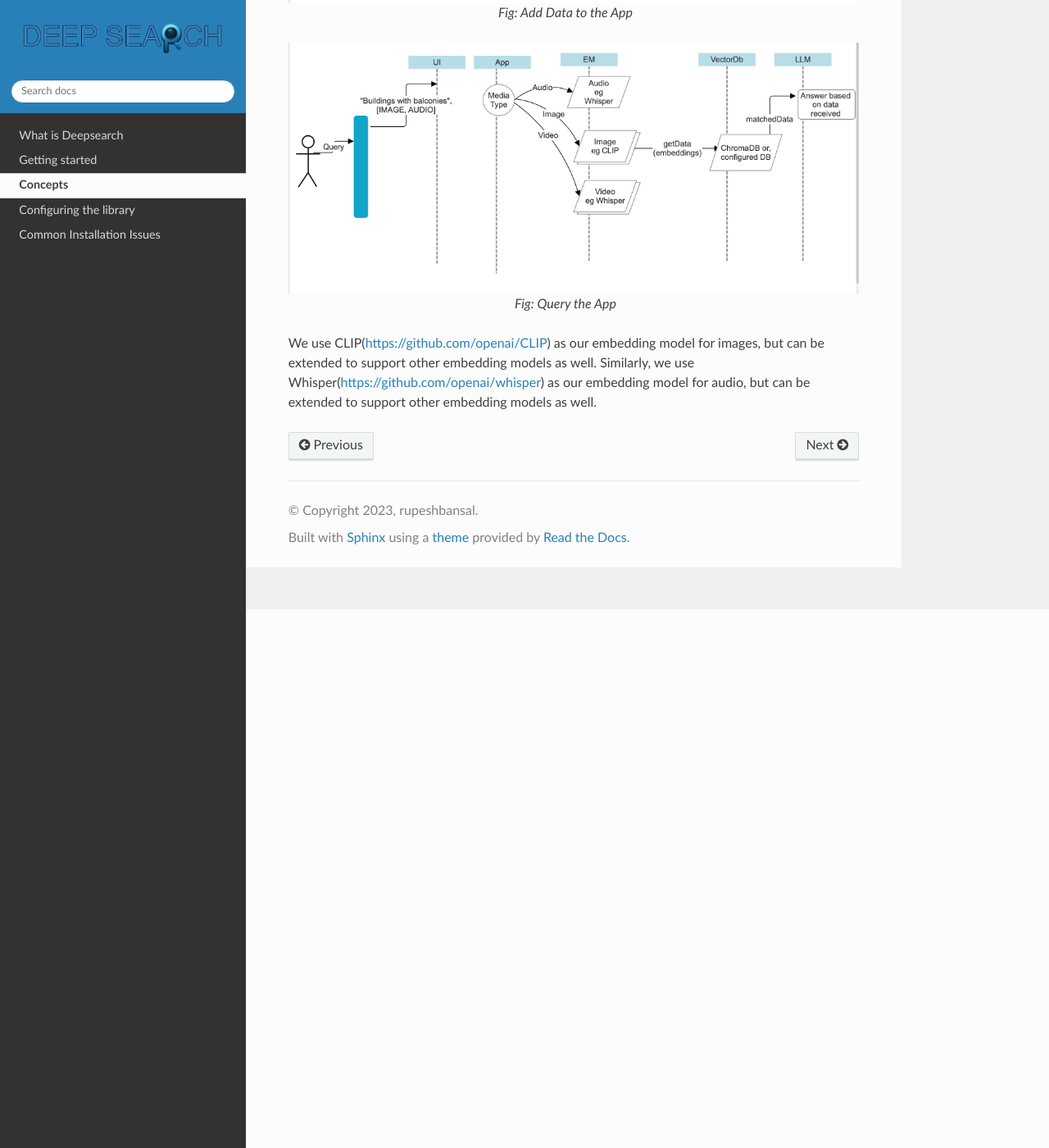
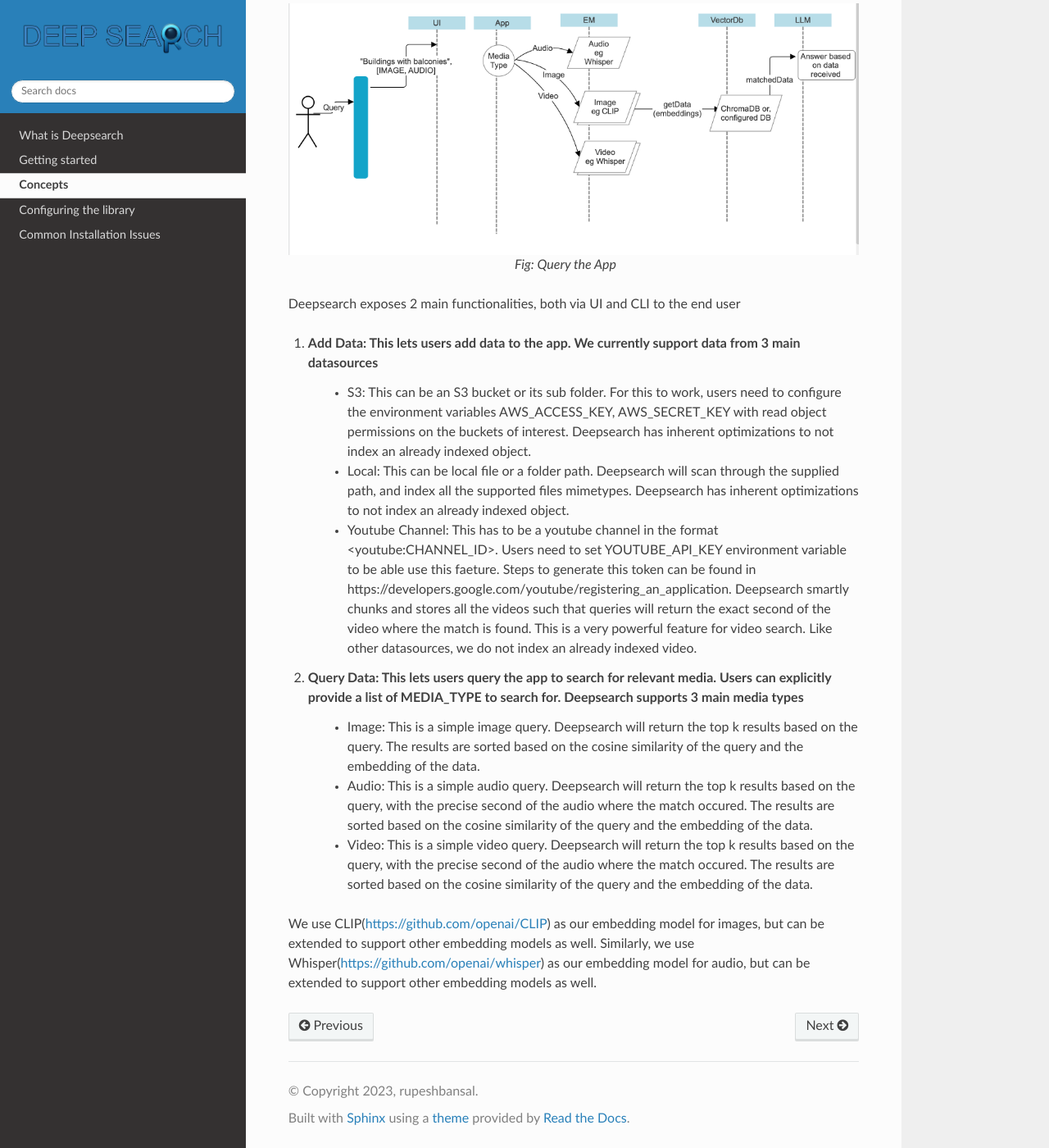
Before and after one commit to deepsearch-ai/deepsearch, a Sphinx documentation site: the page built from docs/concepts.rst, in a window 1280 px wide and 1400 px high, scrolled down 657 px. Shown: the whole window at 82% size. Built offline with Sphinx 7.4.7 and the Read the Docs theme 2.0.0, drawn with Linux system fonts in a browser that asks for light colours; some of the changed text lies outside the part shown.

Commit message:
Enhanced docs

```diff
--- a/docs/concepts.rst
+++ b/docs/concepts.rst
@@ -1,6 +1,7 @@
 Fundamentals
 ======================================
-   We are a multimodal RAG Application that generates embeddings based on the datatype. We also auto generate captions for the images for improved accuracy. All parts of the model are configurable.
+
+We are a multimodal RAG Application that generates embeddings based on the datatype. We also auto generate captions for the images for improved accuracy. All parts of the model are configurable.
 The sequence diagrams below explain the various steps of computation:
 
 
@@ -16,6 +17,16 @@ The sequence diagrams below explain the various steps of computation:
 
    Fig: Query the App
 
+Deepsearch exposes 2 main functionalities, both via UI and CLI to the end user
+
+#. Add Data: This lets users add data to the app. We currently support data from 3 main datasources
+    * S3: This can be an S3 bucket or its sub folder. For this to work, users need to configure the environment variables AWS_ACCESS_KEY, AWS_SECRET_KEY with read object permissions on the buckets of interest. Deepsearch has inherent optimizations to not index an already indexed object.
+    * Local: This can be local file or a folder path. Deepsearch will scan through the supplied path, and index all the supported files mimetypes. Deepsearch has inherent optimizations to not index an already indexed object.
+    * Youtube Channel: This has to be a youtube channel in the format <youtube:CHANNEL_ID>. Users need to set YOUTUBE_API_KEY environment variable to be able use this faeture. Steps to generate this token can be found in https://developers.google.com/youtube/registering_an_application. Deepsearch smartly chunks and stores all the videos such that queries will return the exact second of the video where the match is found. This is a very powerful feature for video search. Like other datasources, we do not index an already indexed video.
+#. Query Data: This lets users query the app to search for relevant media. Users can explicitly provide a list of MEDIA_TYPE to search for. Deepsearch supports 3 main media types
+    * Image: This is a simple image query. Deepsearch will return the top k results based on the query. The results are sorted based on the cosine similarity of the query and the embedding of the data.
+    * Audio: This is a simple audio query. Deepsearch will return the top k results based on the query, with the precise second of the audio where the match occured. The results are sorted based on the cosine similarity of the query and the embedding of the data.
+    * Video: This is a simple video query. Deepsearch will return the top k results based on the query, with the precise second of the audio where the match occured. The results are sorted based on the cosine similarity of the query and the embedding of the data.
 
 We use CLIP(https://github.com/openai/CLIP) as our embedding model for images, but can be extended to support other embedding models as well.
 Similarly, we use Whisper(https://github.com/openai/whisper) as our embedding model for audio, but can be extended to support other embedding models as well.
```
Also changed, not shown: README.md (+0 -2 lines), docs/getting_started.rst (+16 -0 lines).
